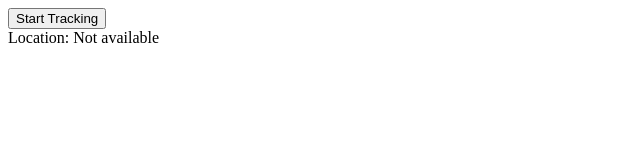
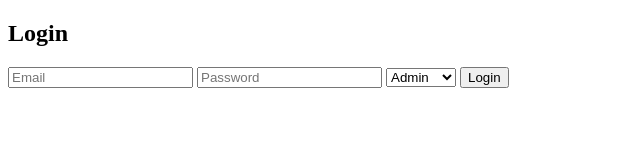
Before and after one commit to W4rirorBg/gps-tracker, a plain HTML site: page index.html in a window 1280 px wide. Shown: the whole page, without its empty margins (0-640 px from the left). Drawn offline with Linux system fonts and the light colour scheme.

Commit message:
Update index.html

```diff
--- a/index.html
+++ b/index.html
@@ -1,33 +1,27 @@
 <!DOCTYPE html>
-<html>
+<html lang="en">
+<head>
+  <meta charset="UTF-8">
+  <meta name="viewport" content="width=device-width, initial-scale=1.0">
+  <title>GPS Tracker Login</title>
+  <link rel="stylesheet" href="styles.css">
+  <script defer src="https://www.gstatic.com/firebasejs/9.6.1/firebase-app.js"></script>
+  <script defer src="https://www.gstatic.com/firebasejs/9.6.1/firebase-auth.js"></script>
+  <script defer src="https://www.gstatic.com/firebasejs/9.6.1/firebase-database.js"></script>
+  <script defer src="script.js"></script>
+</head>
 <body>
-  <button onclick="start()">Start Tracking</button>
-  <div id="status"></div>
-  <div id="location">Location: Not available</div>
-
-  <script>
-    function start() {
-      const status = document.getElementById('status');
-      const locationEl = document.getElementById('location');
-
-      if (!navigator.geolocation) {
-        status.textContent = "Geolocation not supported";
-        return;
-      }
-
-      status.textContent = "Locating…";
-
-      navigator.geolocation.watchPosition(
-        pos => {
-          status.textContent = "Location found!";
-          locationEl.textContent = `Latitude: ${pos.coords.latitude.toFixed(6)}, Longitude: ${pos.coords.longitude.toFixed(6)}`;
-        },
-        err => {
-          status.textContent = "Error getting location: " + err.message;
-        },
-        { enableHighAccuracy: true }
-      );
-    }
-  </script>
+  <div class="login-container">
+    <h2>Login</h2>
+    <input type="email" id="email" placeholder="Email">
+    <input type="password" id="password" placeholder="Password">
+    <select id="role">
+      <option value="admin">Admin</option>
+      <option value="viewer">Viewer</option>
+      <option value="tracked">Tracked</option>
+    </select>
+    <button onclick="login()">Login</button>
+    <p id="error"></p>
+  </div>
 </body>
 </html>
```
